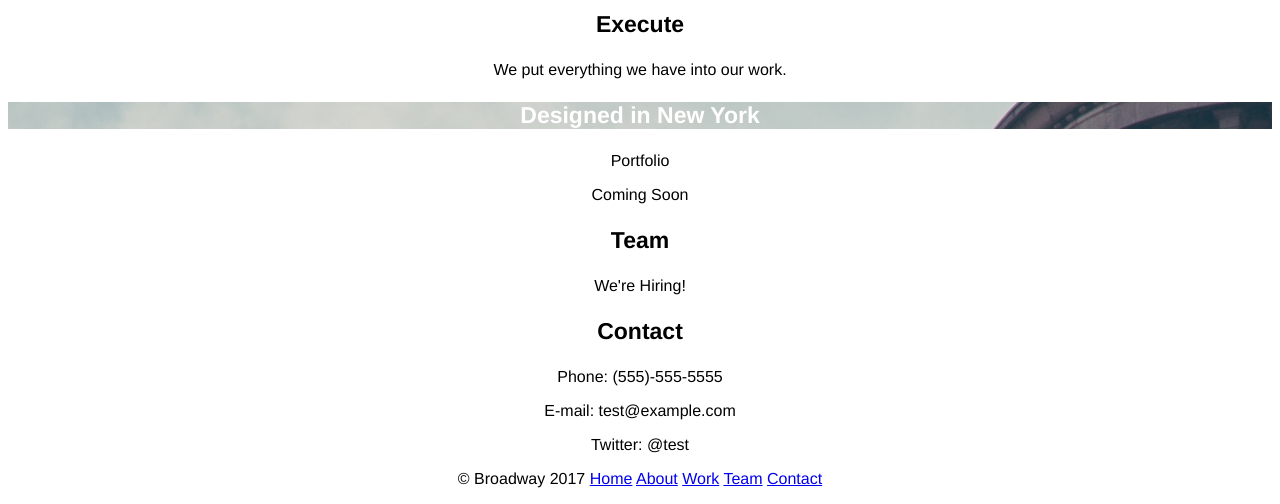
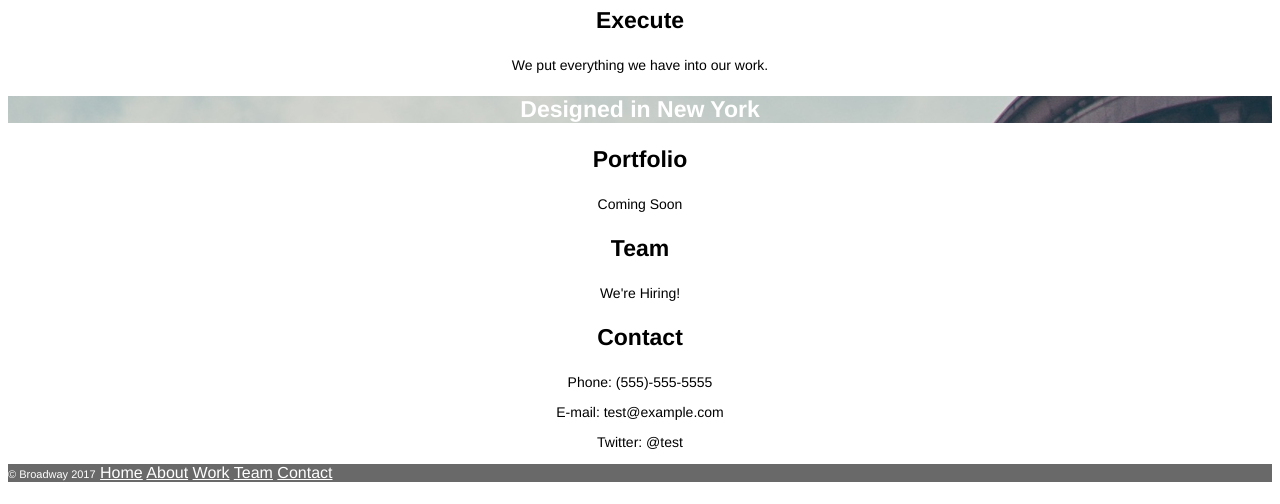
Before and after one commit to 1AICHA/Broadway, a plain HTML site: page index.html in a window 1280 px wide. Shown: the part 1556-2060 px from the top of the page. Drawn offline with Linux system fonts and the light colour scheme.

Commit message:
Added footer and made diverse structure changes

```diff
--- a/index.html
+++ b/index.html
@@ -10,7 +10,7 @@
       <h1> Broadway Design</h1>
     <nav>
       <p><a href="#home">Home</a></p>
-      <p><a href="#About">About</a></p>
+      <p><a href="#About">Process</a></p>
       <p><a href="#Work">Work</a></p>
       <p><a href="#Team">Team</a></p>
       <p><a href="#Contact">Contact</a></p>
@@ -35,7 +35,7 @@
 
         <h3 class="bgimage">Designed in New York</h3>
 
-    <div id="Work"
+    <div id="Work">
       <h3>Portfolio</h3>
       <p>Coming Soon</p>
     </div>
@@ -52,15 +52,17 @@
       <p>Twitter: @test</p>
     </div>
 
+    <div class="dimgray">
     <nav>
-    <p>© Broadway 2017
-      <a href="#Home">Home</a>
-      <a href="#About">About</a>
-      <a href="#Work">Work</a>
-      <a href="#Team">Team</a>
-      <a href="#Contact">Contact</a>
-    </p>
+    <span class="footer">© Broadway 2017</span>
+      <a href="#Home"class="white">Home</a>
+      <a href="#About" class="white">About</a>
+      <a href="#Work" class="white">Work</a>
+      <a href="#Team" class="white">Team</a>
+      <a href="#Contact" class="white">Contact</a>
     </nav>
+    </div>
+
 
 
   </body>
--- a/resources/css/style.css
+++ b/resources/css/style.css
@@ -12,6 +12,25 @@ background-image: url("../images/the-flatiron-building.png");
 background-size: auto;
 font-size: 23px;
 color: white;
+}
+
+.footer{
+  font-size:11px;
+}
+
+.dimgray{
+  background-color: dimgray;
+  text-align: left;
+  color: white;
+}
+
+.white{
+  color: white;
+}
+
+p a {
+  font-size: 18px;
+  color: white;
 }
 
 h1{
@@ -30,3 +49,7 @@ h3{
 h1, h2, h3{
   font-weight: bold;
 }
+
+p{
+  font-size: 14px;
+}
```
